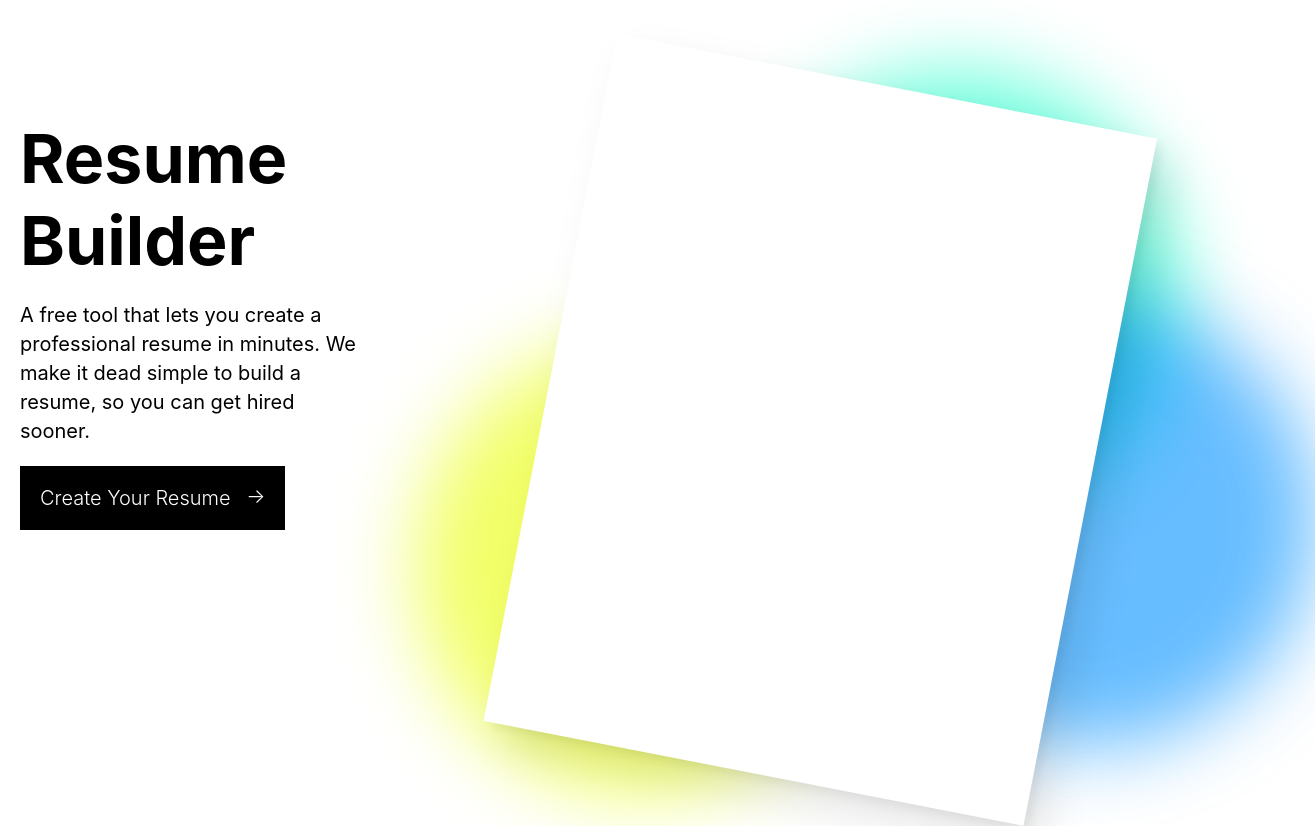
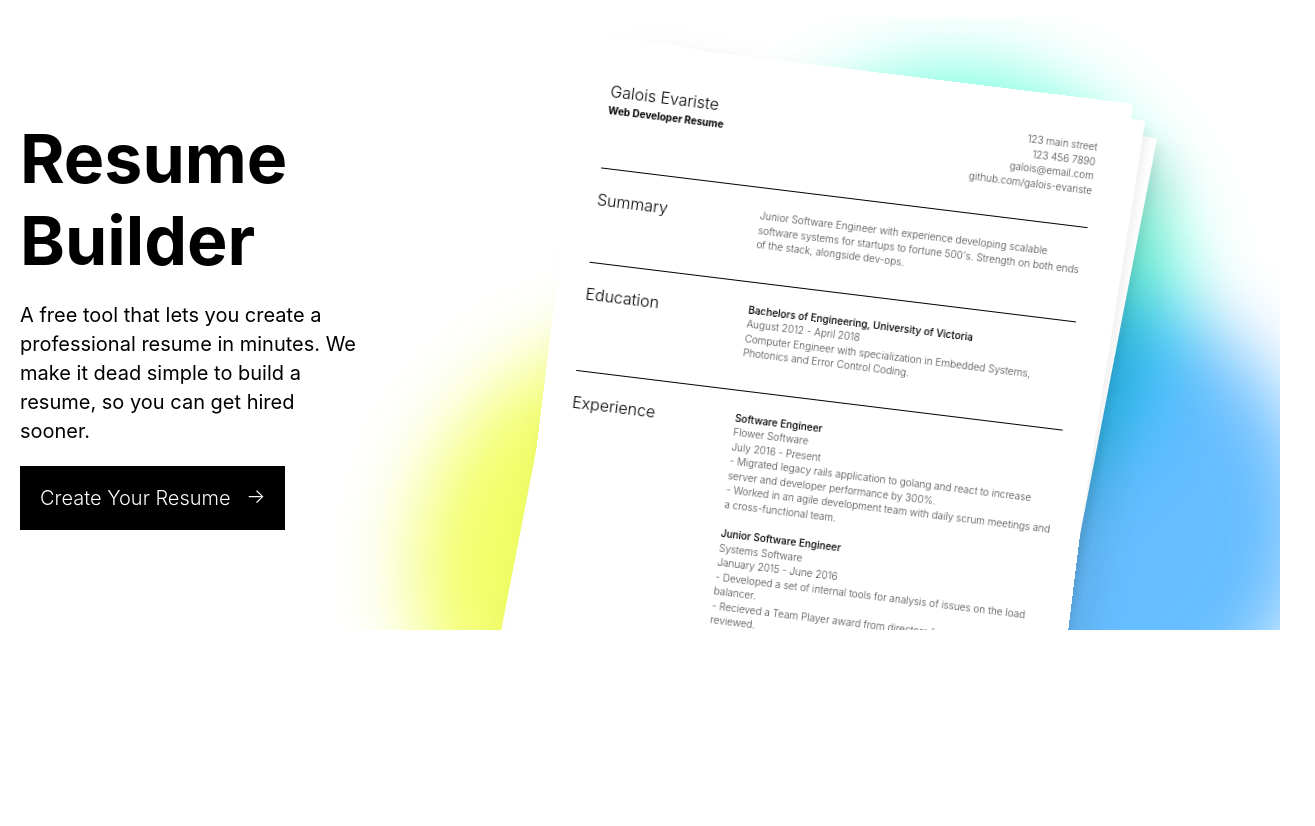
Before and after one commit to mike-mjk/resume-builder-copy, a website built with webpack: page index.html in a window 1280 px wide. Shown: the part 67-893 px from the top of the page, 1315 px wide, since content can reach past the window. After the commit the page ends 800 px from the top, so only its background shows below. Built offline with nearby package versions, Linux system fonts and the light colour scheme.

Commit message:
main section almost done on all widths

```diff
--- a/index.html
+++ b/index.html
@@ -40,7 +40,78 @@
           <div class="circle circle1"></div>
           <div class="circle circle2"></div>
           <div class="circle circle3"></div>
-          <div class="main-paper"></div>
+          <div class="main-paper main-paper1"></div>
+          <div class="main-paper main-paper2"></div>
+          <div class="main-paper main-paper3">
+            <div class="paper">
+              <div class="paper-col">
+                <div class="paper-title">
+                  Galois Evariste
+                  <h4>Web Developer Resume</h4>
+                </div>
+                <div class="paper-right text-right">
+                  <div>123 main street</div>
+                  <div>123 456 7890</div>
+                  <div>galois@email.com</div>
+                  <div>github.com/galois-evariste</div>
+                </div>
+              </div>
+              <div class="paper-col">
+                <div class="paper-title">Summary</div>
+                <div class="paper-right">
+                  <div>
+                    Junior Software Engineer with experience developing scalable
+                    software systems for startups to fortune 500's. Strength on
+                    both ends of the stack, alongside dev-ops.
+                  </div>
+                </div>
+              </div>
+              <div class="paper-col">
+                <div class="paper-title">Education</div>
+                <div class="paper-right">
+                  <div class="bold">
+                    Bachelors of Engineering, University of Victoria
+                  </div>
+                  <div>August 2012 - April 2018</div>
+                  <div>
+                    Computer Engineer with specialization in Embedded Systems,
+                    Photonics and Error Control Coding.
+                  </div>
+                </div>
+              </div>
+              <div class="paper-col">
+                <div class="paper-title">Experience</div>
+                <div class="paper-right">
+                  <div class="bold">Software Engineer</div>
+                  <div>Flower Software</div>
+                  <div>July 2016 - Present</div>
+                  <div>
+                    - Migrated legacy rails application to golang and react to
+                    increase server and developer performance by 300%.
+                  </div>
+                  <div>
+                    - Worked in an agile development team with daily scrum
+                    meetings and a cross-functional team.
+                  </div>
+                  <div class="bold push">Junior Software Engineer</div>
+                  <div>Systems Software</div>
+                  <div>January 2015 - June 2016</div>
+                  <div>
+                    - Developed a set of internal tools for analysis of issues
+                    on the load balancer.
+                  </div>
+                  <div>
+                    - Recieved a Team Player award from directors for most pull
+                    requests reviewed.
+                  </div>
+                </div>
+              </div>
+              <div class="paper-col">
+                <div class="paper-title"></div>
+                <div class="paper-right"></div>
+              </div>
+            </div>
+          </div>
         </figure>
       </main>
     </div>
--- a/main.css
+++ b/main.css
@@ -42,6 +42,11 @@
   max-width: 55px;
   margin-left: 10px;
   font-weight: bolder;
+}
+
+.hiddenhero {
+  position: relative;
+  overflow: hidden;
 }
 
 .hero {
@@ -119,12 +124,97 @@
   height: 700px;
   background: #fff;
   position: absolute;
+}
+
+.main-paper1 {
   box-shadow: 20px 20px 40px rgba(0, 0, 0, 0.1),
     7px 5px 10px rgba(0, 0, 0, 0.06);
   transform: rotate(11deg) translate3d(30%, -10%, 0);
 }
 
+.main-paper2 {
+  box-shadow: 5px 5px 10px rgba(0, 0, 0, 0.06);
+  transform: rotate(9deg) translate3d(30%, -10%, 0);
+}
+
+.main-paper3 {
+  transform: rotate(7deg) translate3d(30%, -10%, 0);
+  padding: 10px;
+}
+
+.paper {
+  padding: 30px 20px 20px;
+  user-select: none;
+}
+
+.paper-col {
+  padding: 0 0 30px;
+  margin: 0 0 20px;
+  border-bottom: 1px solid #000;
+  width: 100%;
+  display: flex;
+  justify-content: space-between;
+  color: #494949;
+  line-height: 1.45;
+  font-size: 10px;
+  font-weight: var(--thinfont);
+}
+
+.paper-title {
+  font-size: 16px;
+  color: #000;
+}
+
+.paper-title h4 {
+  font-size: 10px;
+}
+
+.text-right {
+  text-align: right;
+}
+
+.paper-right {
+  width: 66.66%;
+}
+
+.bold {
+  font-weight: 500;
+  color: #000;
+}
+
+.push {
+  margin-top: 15px;
+}
+
+@media (max-width: 945px) {
+  .hero {
+    flex-direction: column;
+  }
+
+  .hero > div {
+    text-align: center;
+    margin-bottom: 50px;
+  }
+
+  .hero h1 {
+    max-width: 100%;
+  }
+
+  .hero p {
+    margin: 20px auto;
+    max-width: 550px;
+  }
+
+  .hero figure {
+    height: 300px;
+    transform: translate3d(-70px, 30px, 0) scale(0.9);
+  }
+}
 @media (max-width: 600px) {
+  :root {
+    --bigfont: 42px;
+    --smallfont: 16px;
+  }
   .nav-right .nav-link {
     margin-left: 0;
     font-size: 16px;
@@ -139,4 +229,13 @@
   .nav-logo__title {
     display: none;
   }
+
+  .hero {
+    padding: 40px 20px;
+  }
+
+  .hero figure {
+    height: 210px;
+    transform: translate3d(-140px, 40px, 0) scale(0.6);
+  }
 }
```
